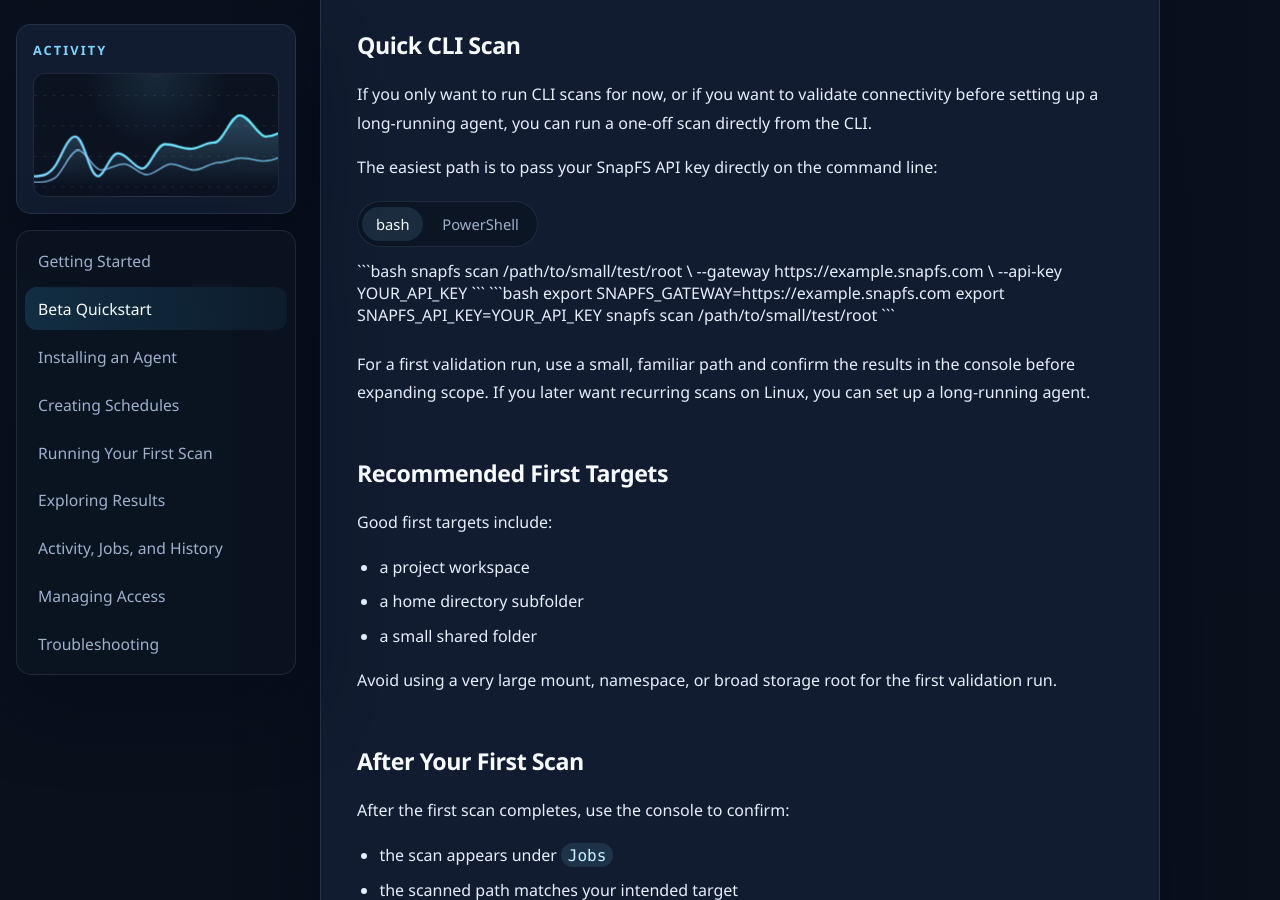
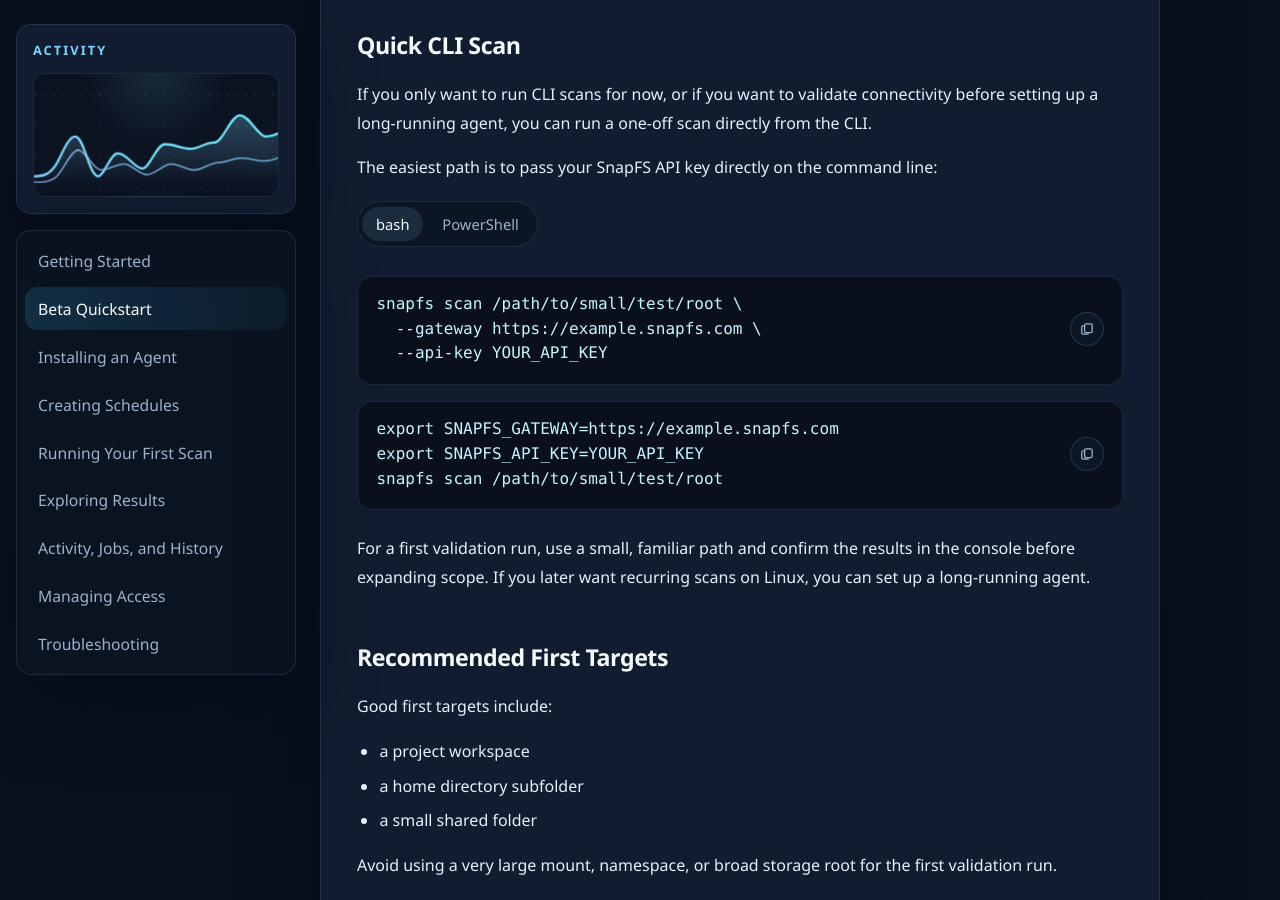
Before and after one commit to snapfsio/snapfs-docs, a Jekyll site: the page built from docs/beta-quickstart.md, in a window 1280 px wide and 900 px high, scrolled down 1625 px. Built offline with Jekyll 4.4.1, drawn with Linux system fonts in a browser that asks for light colours.

Commit message:
fix tabbed quick scan code blocks in beta quickstart

````diff
--- a/docs/beta-quickstart.md
+++ b/docs/beta-quickstart.md
@@ -61,35 +61,23 @@ The easiest path is to pass your SnapFS API key directly on the command line:
   </div>
 
   <div class="tab-panel" data-tab-panel>
+    <pre><code>snapfs scan /path/to/small/test/root \
+  --gateway https://example.snapfs.com \
+  --api-key YOUR_API_KEY</code></pre>
 
-```bash
-snapfs scan /path/to/small/test/root \
-  --gateway https://example.snapfs.com \
-  --api-key YOUR_API_KEY
-```
-
-```bash
-export SNAPFS_GATEWAY=https://example.snapfs.com
+    <pre><code>export SNAPFS_GATEWAY=https://example.snapfs.com
 export SNAPFS_API_KEY=YOUR_API_KEY
-snapfs scan /path/to/small/test/root
-```
-
+snapfs scan /path/to/small/test/root</code></pre>
   </div>
 
   <div class="tab-panel" data-tab-panel>
+    <pre><code>snapfs scan C:\path\to\small\test\root `
+  --gateway https://example.snapfs.com `
+  --api-key YOUR_API_KEY</code></pre>
 
-```powershell
-snapfs scan C:\path\to\small\test\root `
-  --gateway https://example.snapfs.com `
-  --api-key YOUR_API_KEY
-```
-
-```powershell
-$env:SNAPFS_GATEWAY = "https://example.snapfs.com"
+    <pre><code>$env:SNAPFS_GATEWAY = "https://example.snapfs.com"
 $env:SNAPFS_API_KEY = "YOUR_API_KEY"
-snapfs scan C:\path\to\small\test\root
-```
-
+snapfs scan C:\path\to\small\test\root</code></pre>
   </div>
 </div>
 
````
